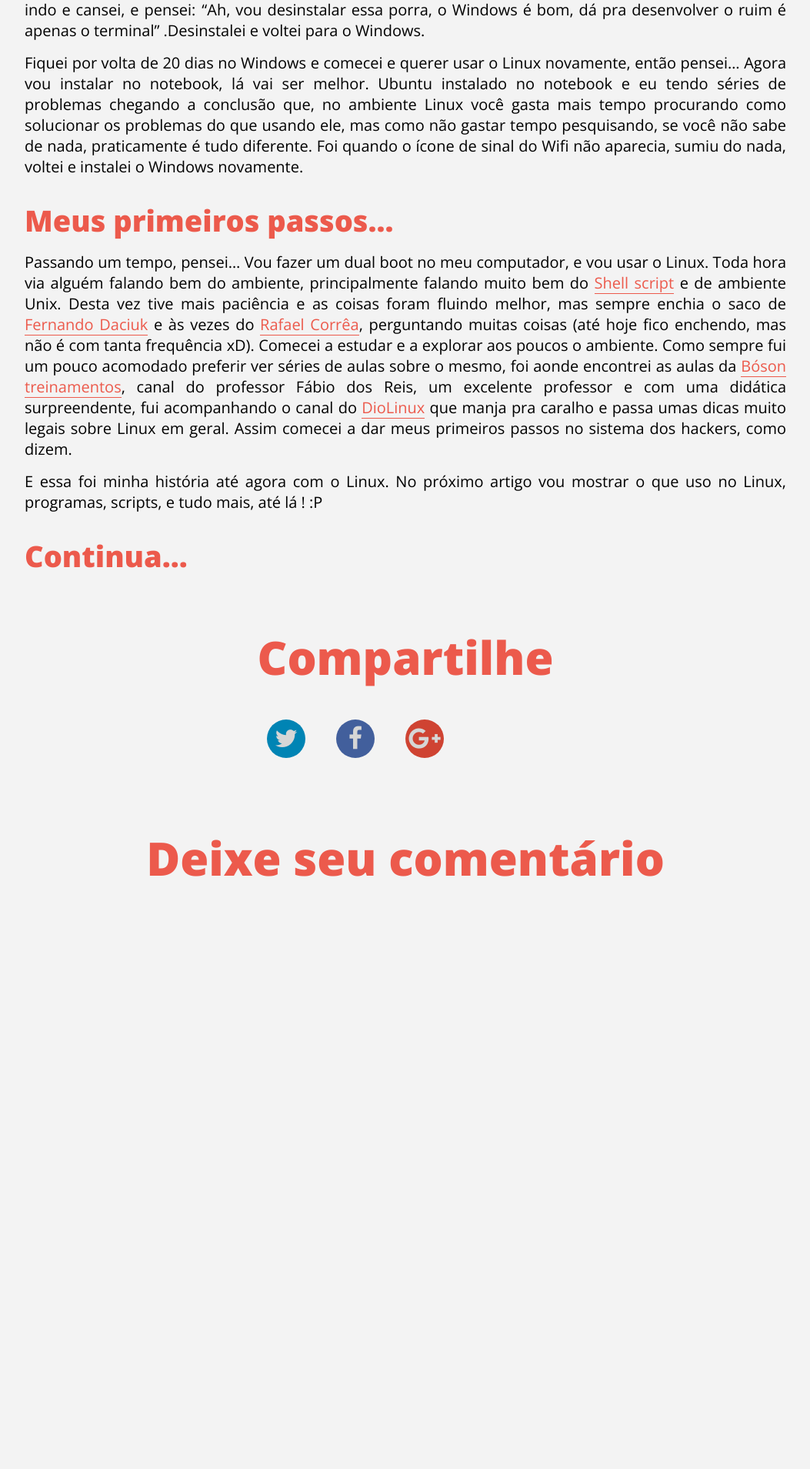
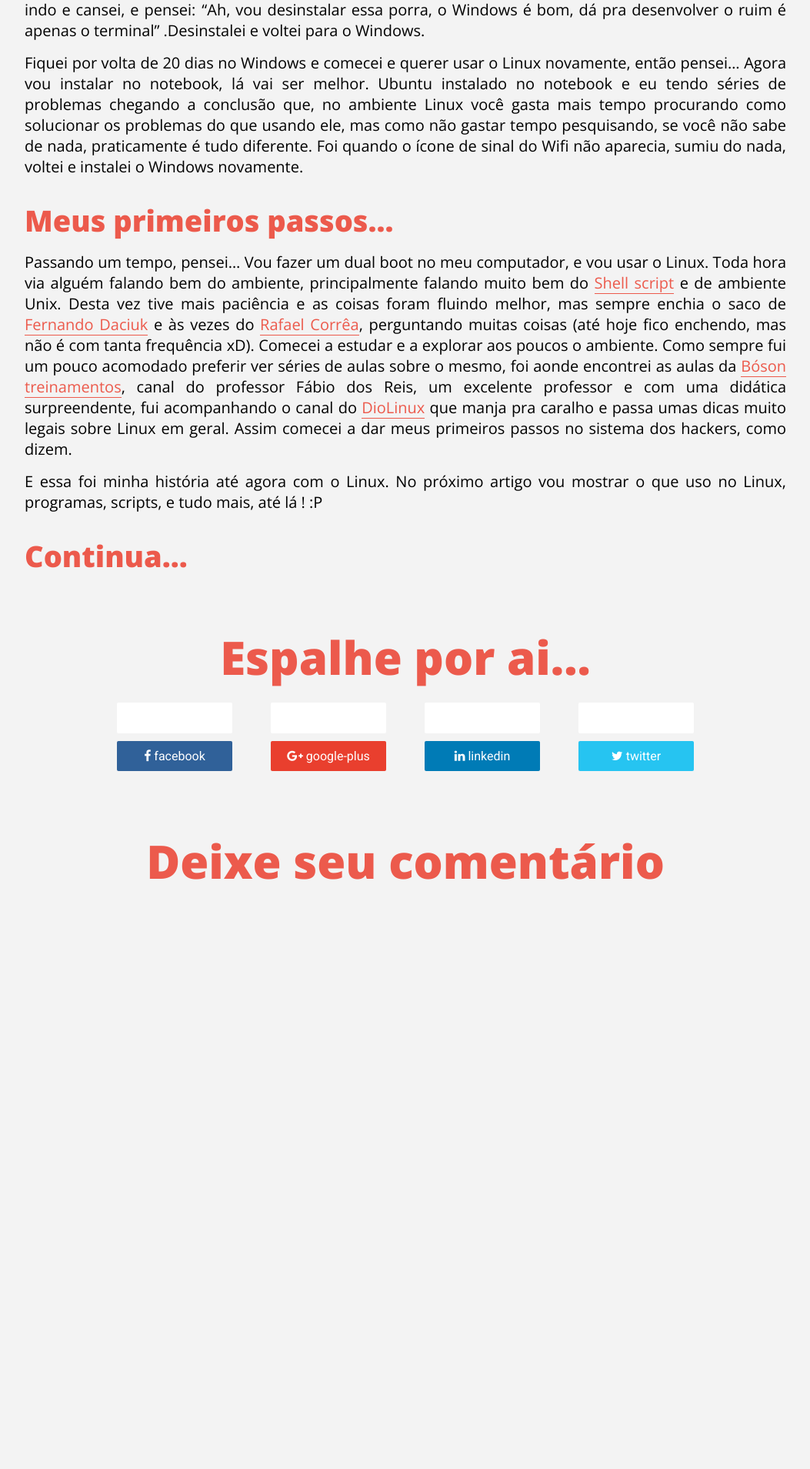
Before and after one commit to andersoonweb/andersoonweb.github.io, a Jekyll site: the page built from _posts/2015-02-17-um-novo-caminho-linux-mudando-minha-vida-aos-poucos-parte-1.markdown, in a window 1280 px wide. Shown: the part 1327-3236 px from the top of the page at 77% size, without its empty margins (113-1166 px from the left). Built offline with Jekyll 4.4.1, drawn with Linux system fonts in a browser that asks for light colours; nearby versions of some CDN libraries; comment, search, counter and statistics services are not loaded; after the commit the page ends 2507 px from its top, so only the background shows below that.

Commit message:
Mudanca nome de classes

```diff
--- a/_includes/share.html
+++ b/_includes/share.html
@@ -0,0 +1,27 @@
+<div class="center">
+    <section class="share">
+<h2 class="title-features">Espalhe por ai...</h2>
+    <div class="element">
+    <div class="group facebook-share">
+      <div class="count facebook-count"></div>
+      <i class="fa fa-caret-down"></i>
+      <button class="fb"><i class="fa fa-facebook"></i> facebook</button>
+    </div>
+    <div class="group gplus-share">
+      <div class="count gplus-count"></div>
+      <i class="fa fa-caret-down"></i>
+      <button class="gp"><i class="fa fa-google-plus"></i> google-plus</button>
+    </div>
+    <div class="group linkedin-share">
+      <div class="count linkedin-count"></div>
+      <i class="fa fa-caret-down"></i>
+      <button class="linkedin"><i class="fa fa-linkedin"></i> linkedin</button>
+    </div>
+    <div class="group twitter-share">
+      <div class="count twitter-count"></div>
+      <i class="fa fa-caret-down"></i>
+      <button class="twitter"><i class="fa fa-twitter"></i> twitter</button>
+    </div>
+  </div>
+</section>
+</div>
--- a/_layouts/post.html
+++ b/_layouts/post.html
@@ -13,22 +13,13 @@
     	{{ content }}
     </article>
 
-    <section class="share">
-    	<h2 class="title-features">Compartilhe</h2>
-            <li>
-                <a href="#"><i class="twitter fa fa-twitter fa-2x"></i></a>
-            </li>
-            <li>
-                <a href="#"><i class="facebook fa fa-facebook fa-2x"></i></a>
-            </li>
-            <li>
-                <a href="#"><i class="google-plus fa fa-google-plus fa-2x"></i></a>
-            </li>
-    </section>
+    {% include share.html %}
 
-    <section class="align-po-ex comments">
-    	<h2 class="title-features">Deixe seu comentário</h2>
-        {% include comments.html %}
-    </section>
+    <div class="center">
+        <section class="comments">
+            <h2 class="title-features">Deixe seu comentário</h2>
+            {% include comments.html %}
+        </section>
+    </div>
    </body>
 </html>
--- a/_sass/modules/_post.scss
+++ b/_sass/modules/_post.scss
@@ -49,6 +49,10 @@
 // Página de post externa.
 .page-post{
 	width: 850px;
+	margin: 0 auto;
+}
+.center{
+	width: 960px;
 	margin: 0 auto;
 }
 .align-po-ex{
@@ -118,20 +122,11 @@
 	font-family: 'Open Sans', sans-serif;
 }
 .share{
-	width: 400px;
+	position: relative;
+	font-family: 'Roboto', sans-serif;
+	width: 800px;
 	margin: 0 auto;
-	display: table;
-	i{
-		display: table-cell;
-		vertical-align: middle;
-	}
-	li{
-		margin: 20px;
-		float: left;
-	}
-	.facebook{background:#425F9C}
-	.twitter{background:#0084B4}
-	.google-plus{background:#CF4332}
+	height: 200px;
 }
 .notes{
 	background: $background-main - 10;
@@ -152,3 +147,101 @@ code{
 	font-size: 18px;
 	color: #828282;
 }
+
+// External
+@import url(http://fonts.googleapis.com/css?family=Roboto:400,300,100);
+
+.element{
+  color: #fff;
+   display: table;
+   margin: 100px auto;
+  position: absolute;
+  left: 50%;
+  margin-left: -400px;
+  top: 50%;
+  margin-top: 0;
+}
+
+.element .group{
+  display: inline-block;
+  position: relative;
+  cursor:pointer;
+  margin: 0 25px;
+}
+
+.element button{
+  padding: 10px 20px;
+  font-size: 16px;
+  border-radius: 2px;
+  cursor: inherit;
+  border:0;
+  color:#ffffff;
+  width: 150px;
+  outline: 0;
+  font-family: inherit;
+  -webkit-transition: background-color 0.2s ease-in-out;
+  -moz-transition: background-color 0.2s ease-in-out;
+  -o-transition: background-color 0.2s ease-in-out;
+  transition: background-color 0.2s ease-in-out;
+}
+
+.fb{
+  background-color: #306199;
+}
+
+.fb:hover{
+  background-color: #244872;
+}
+
+
+
+.count{
+  background-color: #fff;
+  color: #565656;
+  border-radius: 2px;
+  margin-bottom: 10px;
+  text-align: center;
+  padding: 10px;
+  height: 40px;
+  box-sizing:border-box;
+}
+
+.fa-caret-down{
+  position: absolute;
+  margin-top: -22px;
+  text-align: center;
+  right: 10px;
+  font-size: 28px;
+}
+
+.gp{
+  background-color: #e93f2e;
+}
+
+.gp:hover{
+  background-color: #ce2616;
+}
+
+.linkedin{
+  background-color: #007bb6;
+}
+
+.linkedin:hover{
+  background-color: #005983;
+}
+
+.twitter{
+  background-color: #26c4f1;
+}
+
+.twitter:hover{
+  background-color: #0eaad6;
+}
+
+.pinterest{
+  background-color: #b81621;
+}
+
+.pinterest:hover{
+  background-color: #8a1119;
+}
--- a/_sass/partials/_header.scss
+++ b/_sass/partials/_header.scss
@@ -64,23 +64,23 @@
 	vertical-align: middle;
 	background: #111111;
 }
-.facebook{
+.facebook-icon{
 	@extend %default-social;
 	&:hover{background: #425F9C;}
 }
-.twitter{
+.twitter-icon{
 	@extend %default-social;
 	&:hover{background: #0084B4;}
 }
-.google-plus{
+.google-plus-icon{
 	@extend %default-social;
 	&:hover{background: #CF4332;}
 }
-.linkedin{
+.linkedin-icon{
 	@extend %default-social;
 	&:hover{background: #0097BD;}
 }
-.github{
+.github-icon{
 	@extend %default-social;
 	&:hover{background: #181818 - 20;}
 }
```
Also changed, not shown: _includes/header.html (+5 -5 lines).
